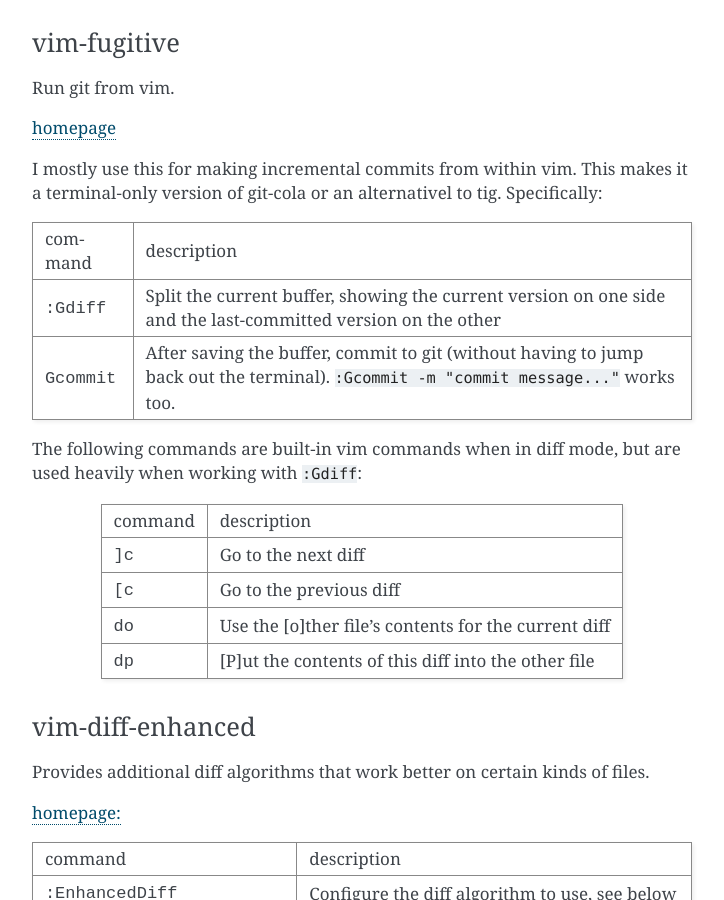
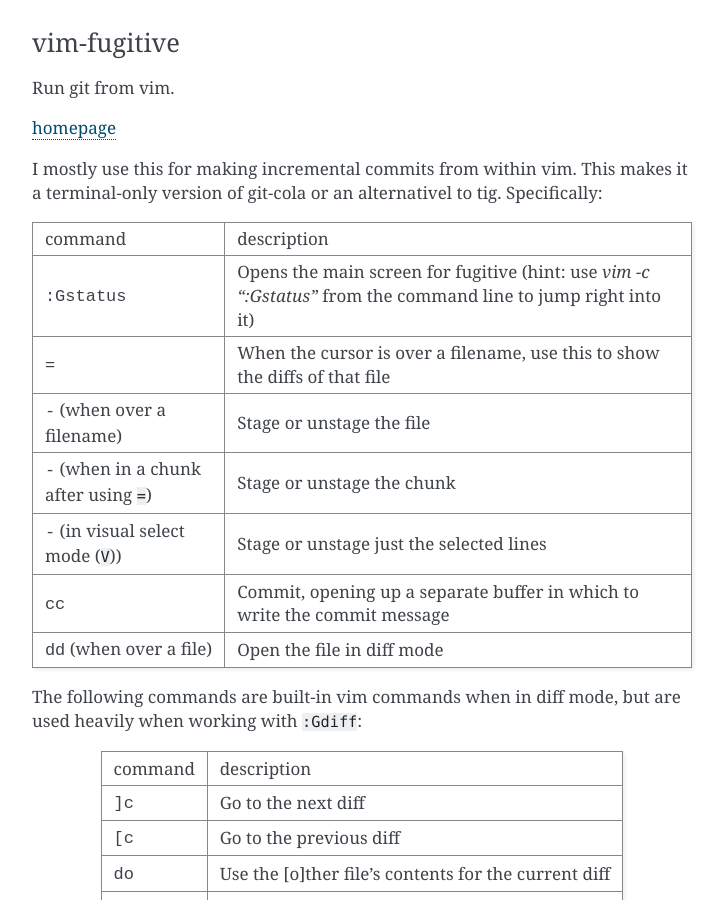
Before and after one commit to daler/dotfiles, a Sphinx documentation site: the page built from docs/vim.rst, in a window 1280 px wide and 900 px high, scrolled down 6064 px. Shown: the whole window, without its empty margins (388-1112 px from the left). Built offline with Sphinx 7.4.7, drawn with Linux system fonts in a browser that asks for light colours.

Commit message:
docs on vim-fugitive

```diff
--- a/docs/vim.rst
+++ b/docs/vim.rst
@@ -349,12 +349,21 @@
 
     * - command
       - description
-    * - :kbd:`:Gdiff`
-      - Split the current buffer, showing the current version on one side and
-        the last-committed version on the other
-    * - :kbd:`Gcommit`
-      - After saving the buffer, commit to git (without having to jump back out
-        the terminal). ``:Gcommit -m "commit message..."`` works too.
+    * - :kbd:`:Gstatus`
+      - Opens the main screen for fugitive (hint: use `vim -c ":Gstatus"` from
+        the command line to jump right into it)
+    * - :kbd:`=`
+      - When the cursor is over a filename, use this to show the diffs of that file
+    * - :kbd:`-` (when over a filename)
+      - Stage or unstage the file
+    * - :kbd:`-` (when in a chunk after using ``=``)
+      - Stage or unstage the chunk
+    * - :kbd:`-` (in visual select mode (``V``))
+      - Stage or unstage just the selected lines
+    * - :kbd:`cc`
+      - Commit, opening up a separate buffer in which to write the commit message
+    * - :kbd:`dd` (when over a file)
+      - Open the file in diff mode
 
 The following commands are built-in vim commands when in diff mode, but
 are used heavily when working with ``:Gdiff``:
```
